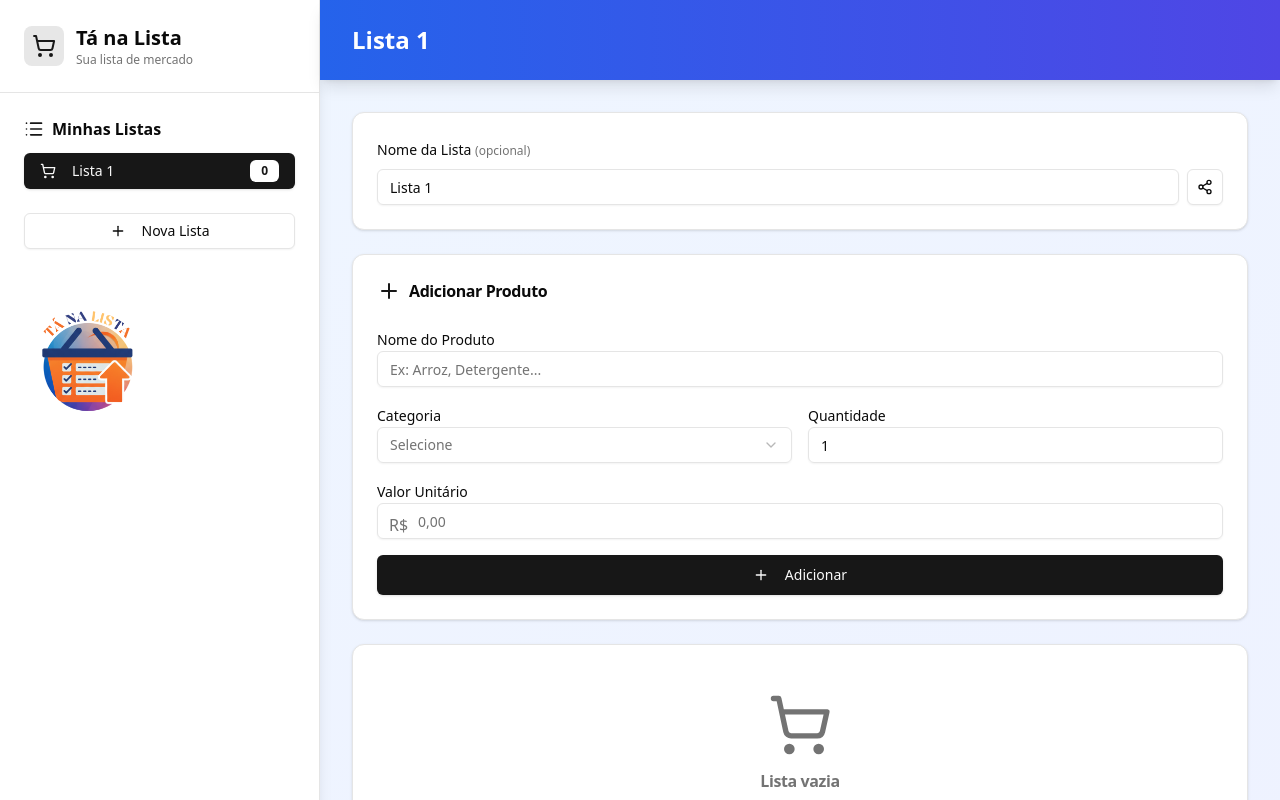
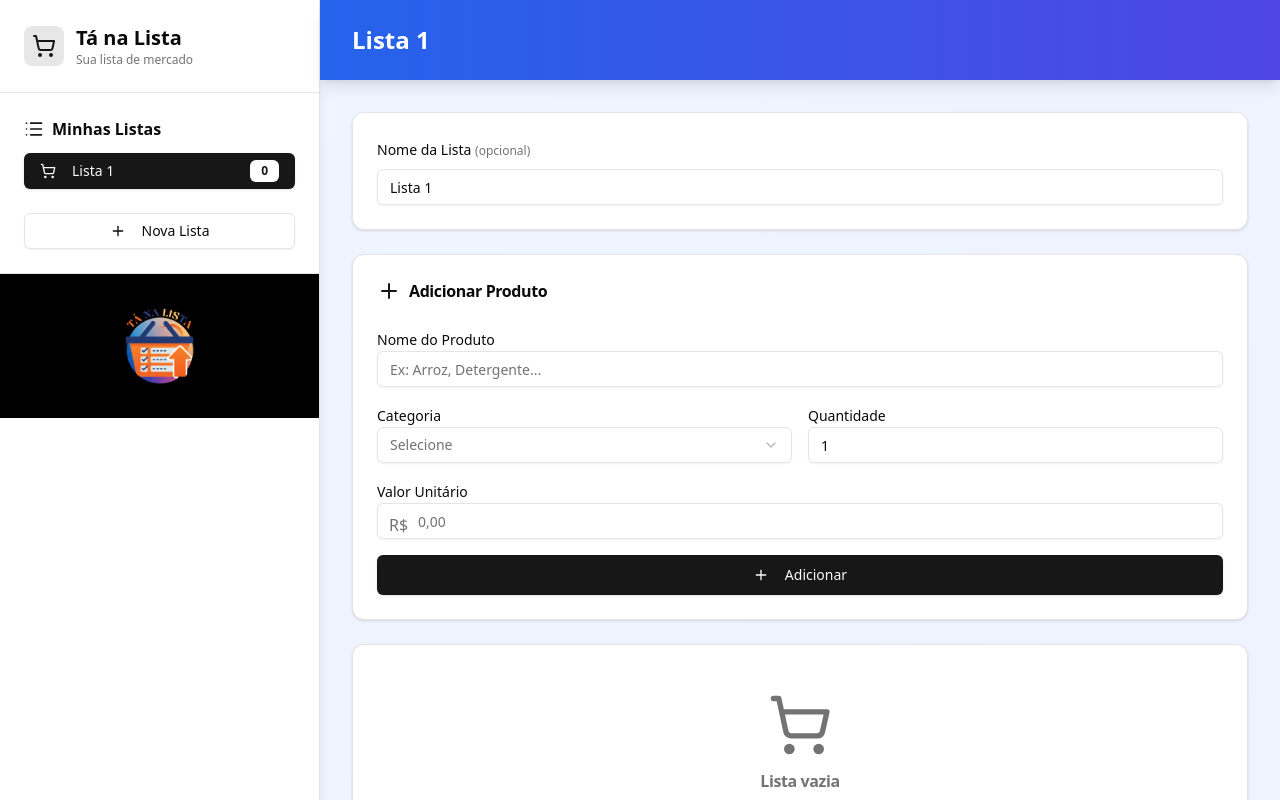
Before and after one commit to DaniloAraujo/market-list, a React (Vite) app: page / in a window 1280 px wide. Shown: the top 800 px of the page. Built offline with nearby package versions, Linux system fonts and the light colour scheme.

Commit message:
feat: hide share list button

```diff
--- a/src/ShoppingList.jsx
+++ b/src/ShoppingList.jsx
@@ -361,14 +361,14 @@ export default function ShoppingList() {
                     placeholder="Digite o nome da lista"
                     className="flex-1"
                   />
-                  <Button
+                  {/* <Button
                     onClick={generateShareLink}
                     variant="outline"
                     size="icon"
                     title="Compartilhar lista"
                   >
                     <Share2 className="w-4 h-4" />
-                  </Button>
+                  </Button> */}
                 </div>
               </CardContent>
             </Card>
@@ -449,7 +449,7 @@ export default function ShoppingList() {
         }}
       />
 
-      <ShareListModal
+      {/* <ShareListModal
         open={showShareModal}
         onOpenChange={setShowShareModal}
         listName={currentList?.name || ''}
@@ -458,7 +458,7 @@ export default function ShoppingList() {
         onCopy={copyToClipboard}
         onShare={shareList}
         onClose={() => setShowShareModal(false)}
-      />
+      /> */}
     </div>
   );
 }
--- a/src/components/Sidebar.jsx
+++ b/src/components/Sidebar.jsx
@@ -56,8 +56,8 @@ export default function Sidebar({ lists, currentListId, onSelectList, onCreateLi
         </div>
       </div>
 
-      <div className="p-6">
-        <img src={logoImage} alt="Tá na Lista" className="w-32 h-32 object-contain" />
+      <div className="p-6 border-t bg-black flex justify-center cursor-pointer" onClick={onCloseMobile}>
+        <img src={logoImage} alt="Tá na Lista" className="w-24 h-24 object-contain" />
       </div>
     </div>
   );
```
Also changed, not shown: src/assets/logo-pwa.png (added).
